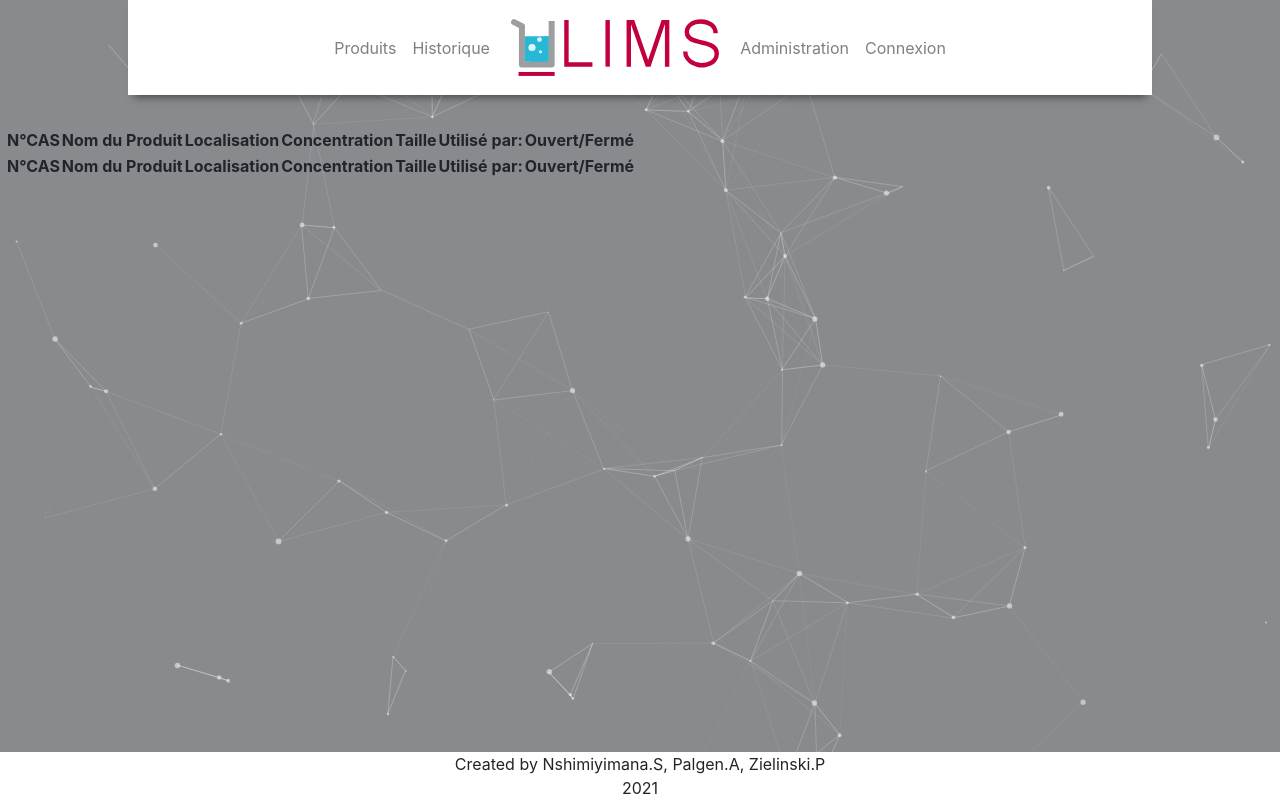
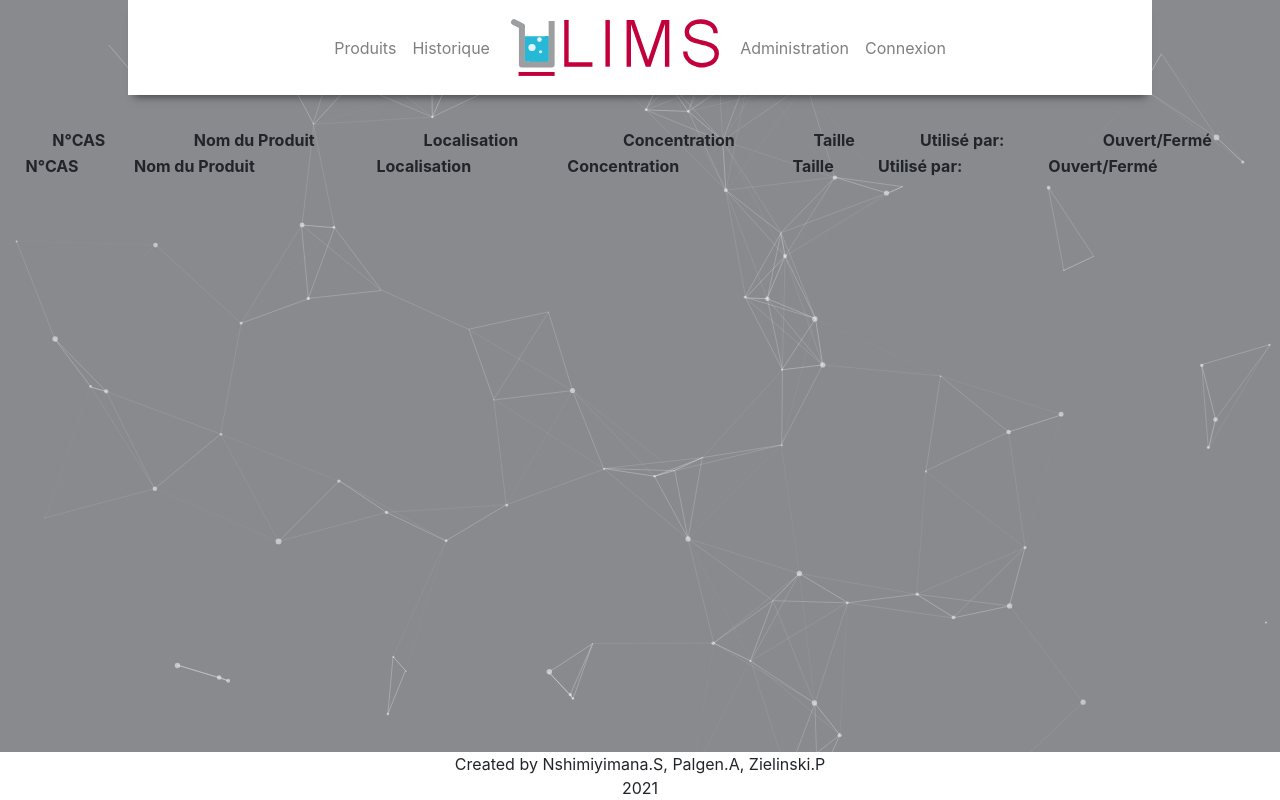
Before and after one commit to ArnaudPalgen/ma2_web_technologies, a Symfony app: template umons-lims2/templates/products/index.html.twig in a window 1280 px wide. Run offline with Twig, Linux system fonts and the light colour scheme; the template is opened without the code that fills it, so the values that code supplies are empty; some libraries are stand-ins or nearby versions.

Commit message:
petit css

```diff
--- a/umons-lims2/public/style.css
+++ b/umons-lims2/public/style.css
@@ -32,12 +32,21 @@
 }
 
 .btn-light.info-btn {
+    background-color: transparent;
+}
+
+.btn-light.info-btn:hover {
+    background-color: #C4C4C4;
+    border-color: #C4C4C4;
+}
+
+.btn-light.action-btn {
     background-color: #FFFFFF;
     border-color: #FFFFFF;
     color: #000000;
 }
 
-.btn-light.info-btn:hover {
+.btn-light.action-btn:hover {
 	background-color: #C4C4C4;
 	border-color: #C4C4C4;
 }
--- a/umons-lims2/templates/products/index.html.twig
+++ b/umons-lims2/templates/products/index.html.twig
@@ -15,10 +15,10 @@
 {% endblock %}
 {% block body %}
 
-    <div class="container-fluid" style="margin-top: 2em;">
+    <div class="container-fluid" style="margin-top: 2em;width:98%;">
         <div class="row">
             <div class="table-responsive">
-                <table id="productTable" class="display">
+                <table id="productTable" class="display" style="width:100%">
                     <thead>
                     <tr>
                         <th></th>
@@ -135,7 +135,7 @@
             buttons: [
                 {
                     tag: "button",
-                    className: "btn btn-light info-btn",
+                    className: "btn btn-light action-btn",
                     text: 'Déplacer',
                     action: function (e, dt, node, config) {
                         moveRow();
@@ -143,7 +143,7 @@
                 },
                 {
                     tag: "button",
-                    className: "btn btn-light info-btn",
+                    className: "btn btn-light action-btn",
                     text: 'Ajouter',
                     action: function (e, dt, node, config) {
                         addElement();
@@ -151,7 +151,7 @@
                 },
                 {
                     tag: "button",
-                    className: "btn btn-light info-btn",
+                    className: "btn btn-light action-btn",
                     text: 'Supprimer',
                     action: function (e, dt, node, config) {
                         deleteRow();
@@ -166,19 +166,19 @@
                 {
                     searchPanes: {
                         show: false
-                    },
+                    }, width: '5%',
                     targets: [0]
                 },
                 {
                     searchPanes: {
                         show: false
-                    },
+                    },width: '2%',
                     targets: [1]
                 },
                 {
                     searchPanes: {
                         show: false
-                    },
+                    }, width: '5%',
                     targets: [2]
                 },
                 {
@@ -247,7 +247,7 @@
                         {
                             text: 'Recherche avancée',
                             tag: "button",
-                            className: "btn btn-light info-btn",
+                            className: "btn btn-light action-btn",
                             action: function (e, dt, node, config) {
                                 table.searchPanes.container().toggle();
                             }
```
